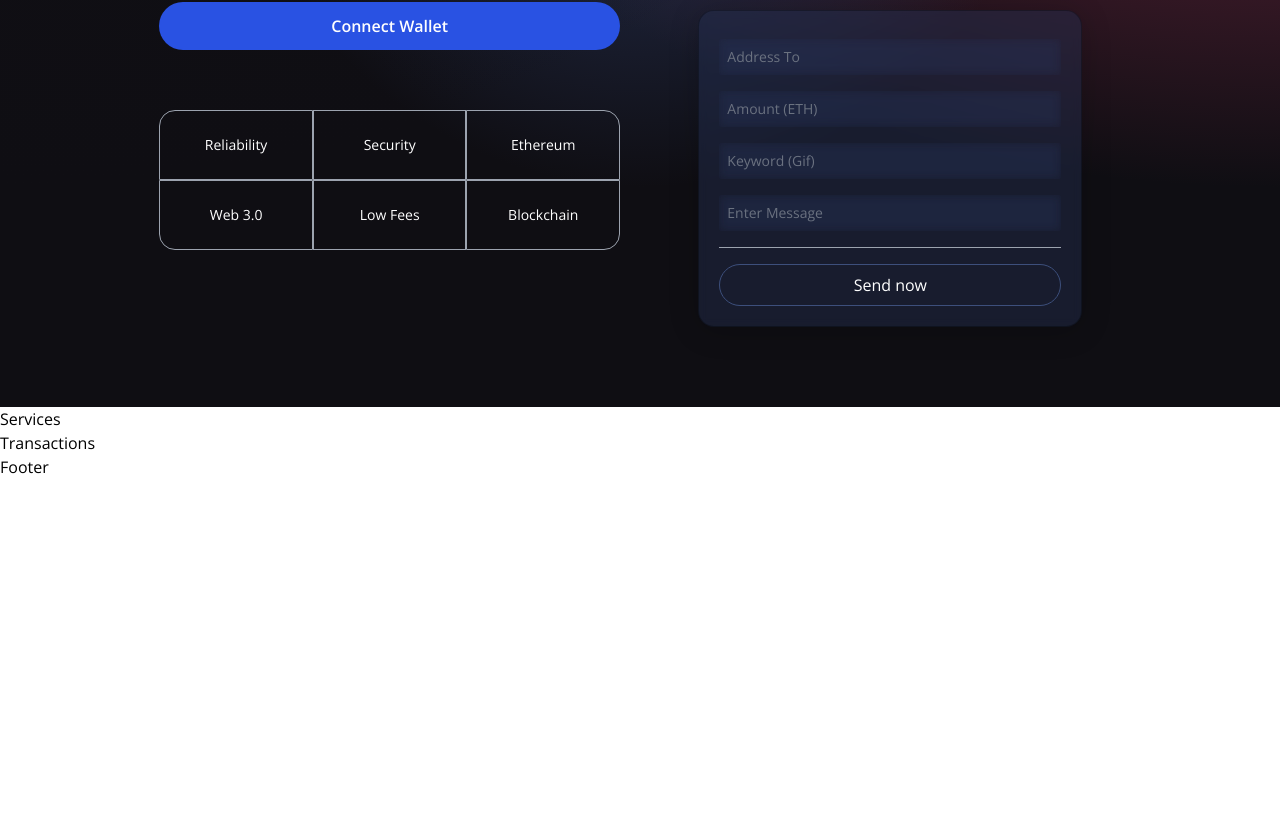
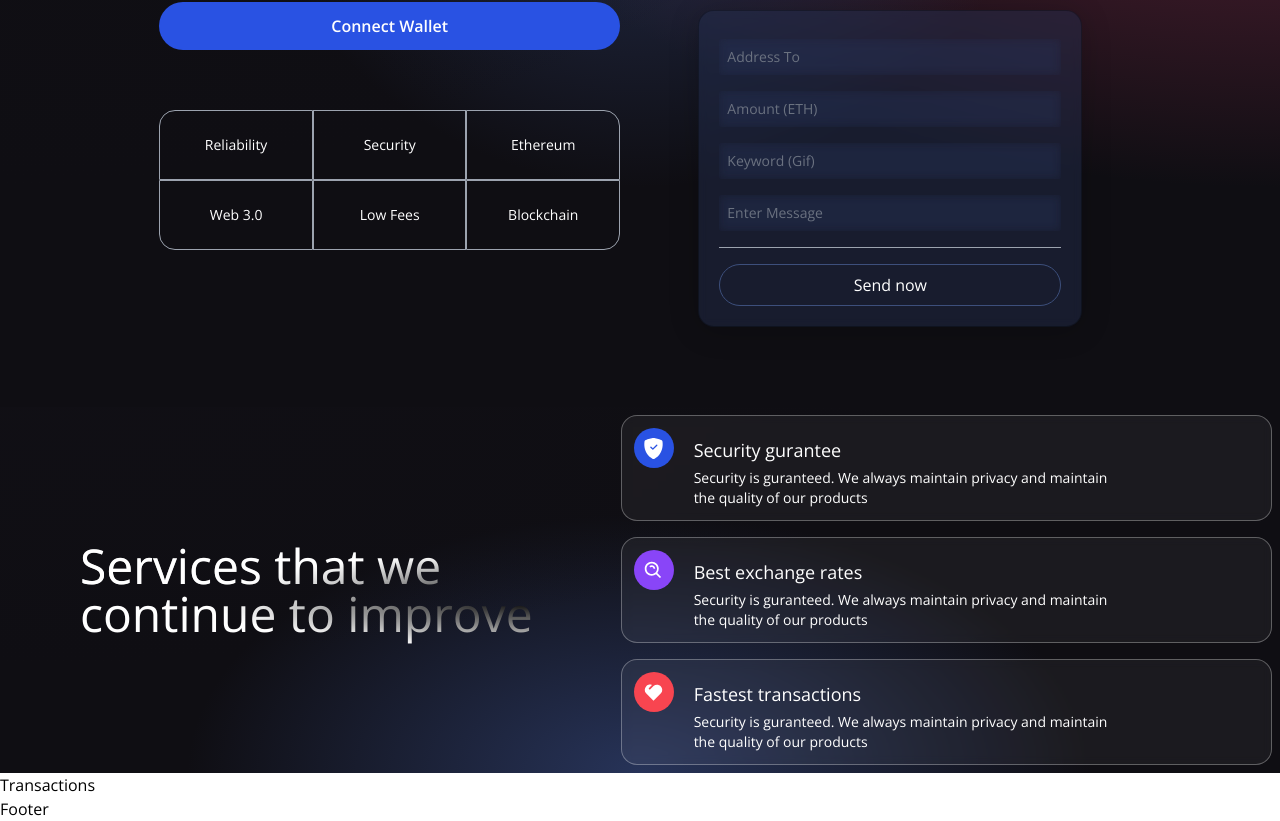
Before and after one commit to davidchen003/Web3.0, a React (Vite) app in the folder client/: page / in a window 1280 px wide. Shown: the part 342-1163 px from the top of the page. Before the commit the page ends 821 px from the top, so only its background shows below. Built offline with nearby package versions, Linux system fonts and the light colour scheme.

Commit message:
15 - Services.jsx

```diff
--- a/client/src/components/Services.jsx
+++ b/client/src/components/Services.jsx
@@ -1,5 +1,55 @@
+import { BsShieldFillCheck } from "react-icons/bs";
+import { BiSearchAlt } from "react-icons/bi";
+import { RiHeart2Fill } from "react-icons/ri";
+
+const ServiceCard = ({ color, title, icon, subtitle }) => (
+  <div className="flex flex-row justify-start items-start white-glassmorphism p-3 m-2 cursor-pointer hover:shadow-xl">
+    <div
+      className={`w-10 h-10 rounded-full flex justify-center items-center ${color}`}
+    >
+      {icon}
+    </div>
+    <div className="ml-5 flex flex-col flex-1">
+      <h3 className="mt-2 text-white text-lg">{title}</h3>
+      <p className="mt-1 text-white text-sm md:w-9/12">{subtitle}</p>
+    </div>
+  </div>
+);
+
 const Services = () => {
-  return <h1>Services</h1>;
+  return (
+    <div className="flex flex-col md:flex-row w-full justify-center items-center gradient-bg-services">
+      <div className="flex mf:flex-row flex-col items-center justify-between md:p-20 py-12 px-4">
+        <div className="flex-1 flex flex-col justify-start items-start">
+          <h1 className="text-white text-3xl sm:text-5xl py-2 text-gradient ">
+            Services that we
+            <br />
+            continue to improve
+          </h1>
+        </div>
+      </div>
+      <div className="flex-1 flex flex-col justify-start items-center">
+        <ServiceCard
+          color="bg-[#2952E3]"
+          title="Security gurantee"
+          icon={<BsShieldFillCheck fontSize={21} className="text-white" />}
+          subtitle="Security is guranteed. We always maintain privacy and maintain the quality of our products"
+        />
+        <ServiceCard
+          color="bg-[#8945F8]"
+          title="Best exchange rates"
+          icon={<BiSearchAlt fontSize={21} className="text-white" />}
+          subtitle="Security is guranteed. We always maintain privacy and maintain the quality of our products"
+        />
+        <ServiceCard
+          color="bg-[#F84550]"
+          title="Fastest transactions"
+          icon={<RiHeart2Fill fontSize={21} className="text-white" />}
+          subtitle="Security is guranteed. We always maintain privacy and maintain the quality of our products"
+        />
+      </div>
+    </div>
+  );
 };
 
 export default Services;
```
